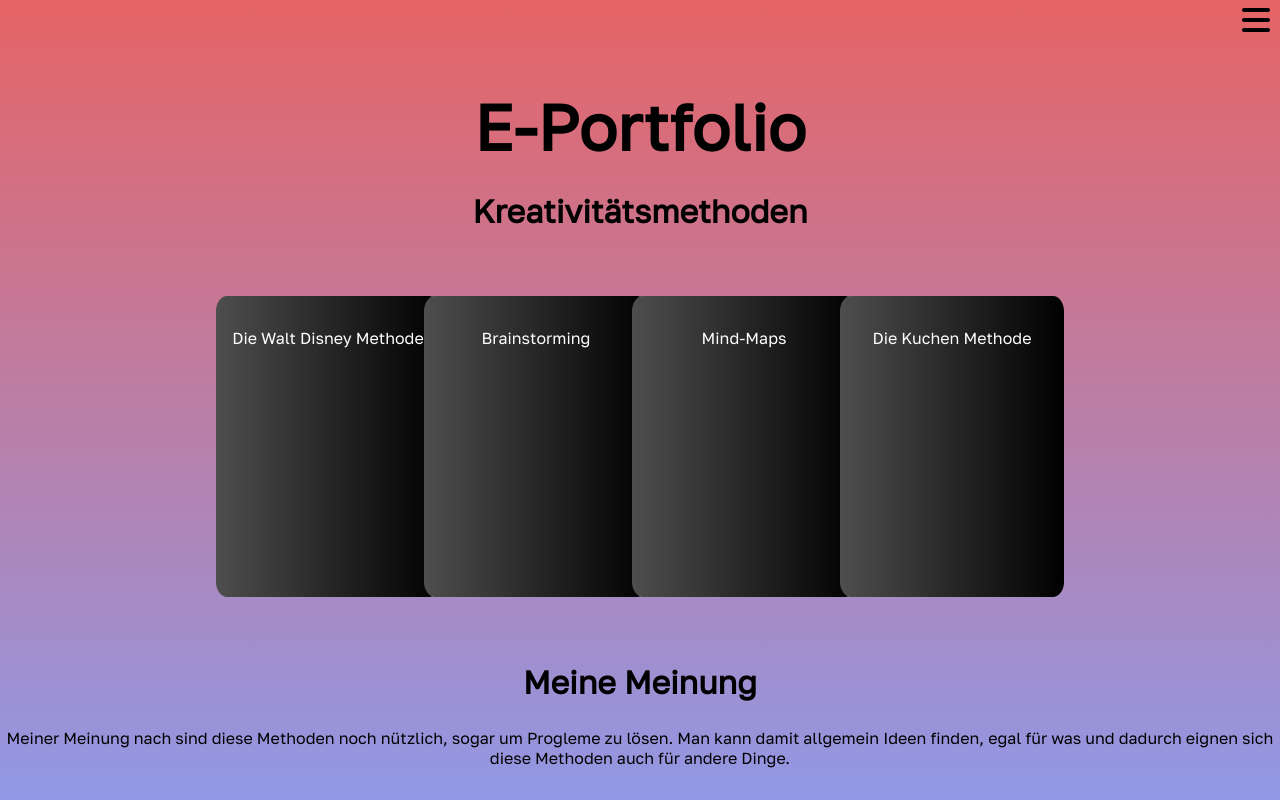
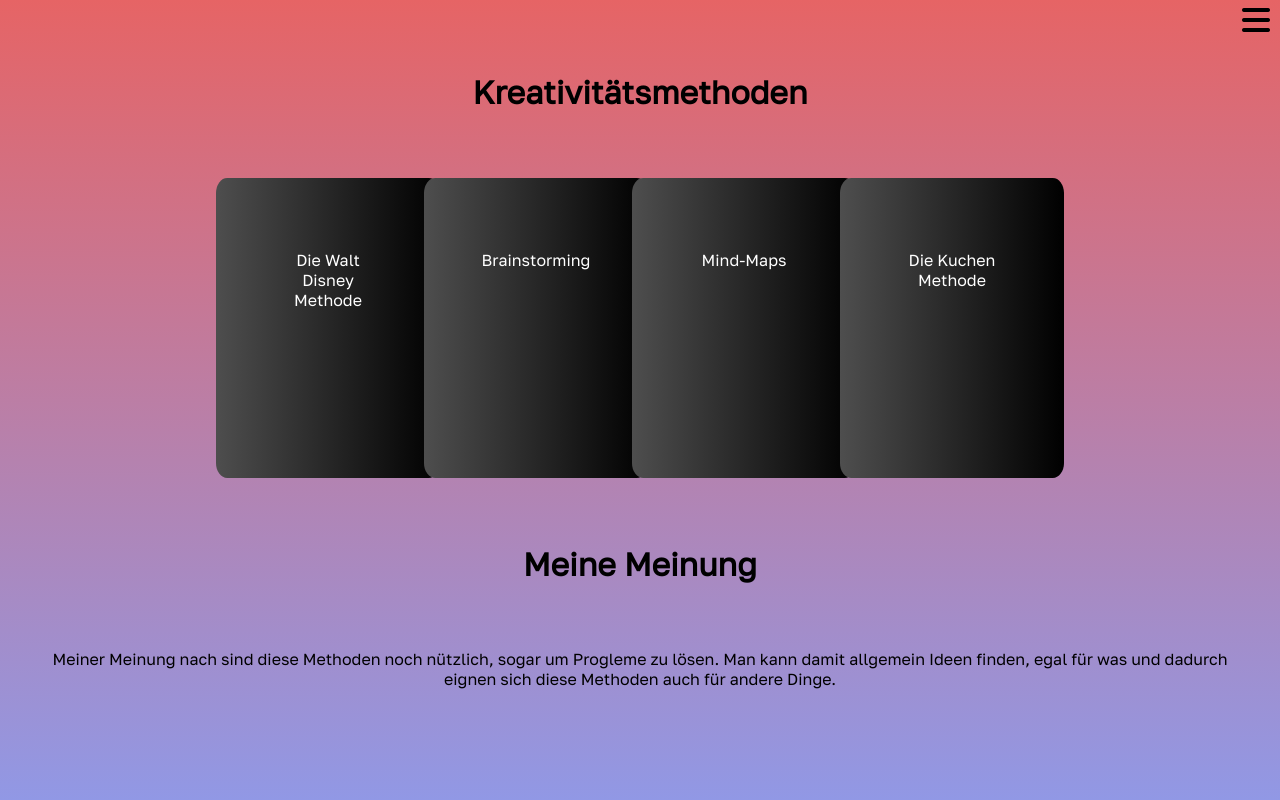
Before and after one commit to YetAnotherCoder00/YetAnotherCoder00.github.io, a SvelteKit app: page /creativitymethods in a window 1280 px wide. Built offline with nearby package versions, Linux system fonts and the light colour scheme.

Commit message:
added some finishing touches
added page titles for every route and added a custom favicon

```diff
--- a/src/routes/+page.svelte
+++ b/src/routes/+page.svelte
@@ -3,6 +3,10 @@
 <script lang="ts">
 
 </script>
+
+<svelte:head>
+    <title>Home</title>
+</svelte:head>
 
 <div class="body">
     <h1>
--- a/src/routes/creativitymethods/+page.svelte
+++ b/src/routes/creativitymethods/+page.svelte
@@ -31,10 +31,12 @@
 
 </script>
 
+
+<svelte:head>
+    <title>Kreativitätsmethode</title>
+</svelte:head>
+
 <div class="body">
-    <h1>
-        E-Portfolio
-    </h1>
 
     <h2>Kreativitätsmethoden</h2>
 
@@ -135,12 +137,6 @@
         padding-bottom: 1vh;
     }
 
-    h1 {
-        font-size: 8vh;
-        margin: 0;
-        padding: 10vh 0 0 0;
-    }
-
     h2 {
         font-size: 4vh;
     }
@@ -149,6 +145,7 @@
         font-size: 2vh;
         transition: cubic-bezier(.17, .67, .66, .91) 0.15s;
         pointer-events: none;
+        padding: 5vh;
     }
 
     .card {
--- a/src/routes/eportfolio/+page.svelte
+++ b/src/routes/eportfolio/+page.svelte
@@ -55,6 +55,11 @@
     }
 
 </script>
+
+
+<svelte:head>
+    <title>E-Portfolio</title>
+</svelte:head>
 
 <div class="body">
     <h2>E-Portfolio</h2>
--- a/src/routes/gesamtreflexion/+page.svelte
+++ b/src/routes/gesamtreflexion/+page.svelte
@@ -1,3 +1,8 @@
+
+<svelte:head>
+    <title>Gesamtreflexion</title>
+</svelte:head>
+
 <div class="body">
     <h2>Gesamtreflexion</h2>
 
--- a/src/routes/iperka/+page.svelte
+++ b/src/routes/iperka/+page.svelte
@@ -24,6 +24,11 @@
     }
 
 </script>
+
+
+<svelte:head>
+    <title>IPERKA</title>
+</svelte:head>
 
 
 <div class="card-group" id="cardgroup" bind:this={cardgroup}>
--- a/src/routes/presentation/+page.svelte
+++ b/src/routes/presentation/+page.svelte
@@ -23,6 +23,11 @@
         inner2.style.transform = "rotateY(" + (mouse.x / 100 - window.innerWidth / 175).toString() + "deg) rotateX(" + (-mouse.y / 100 + window.innerHeight / 215).toString() + "deg)";
     }
 </script>
+
+
+<svelte:head>
+    <title>Präsentationstechniken</title>
+</svelte:head>
 
 <div>
     <h2>Gehen Sie mit Ihrem Mouse Cursor auf die Karte</h2>
--- a/src/routes/projectmanagement/+page.svelte
+++ b/src/routes/projectmanagement/+page.svelte
@@ -4,6 +4,10 @@
     let card2transformed: boolean = false;
 
 </script>
+
+<svelte:head>
+    <title>Projektmanagement</title>
+</svelte:head>
 
 <div>
     <h2>Gehen Sie mit Ihrem Mouse Cursor auf die Karte</h2>
```
Also changed, not shown: static/favicon.png, static/favicon_old.png (added).
